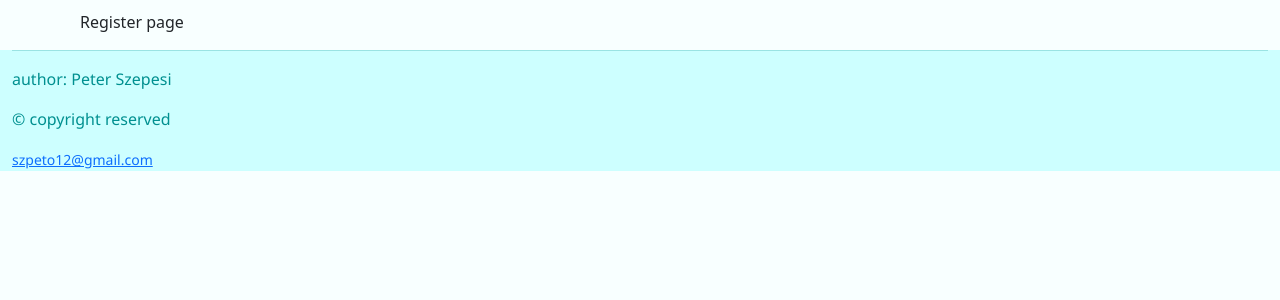
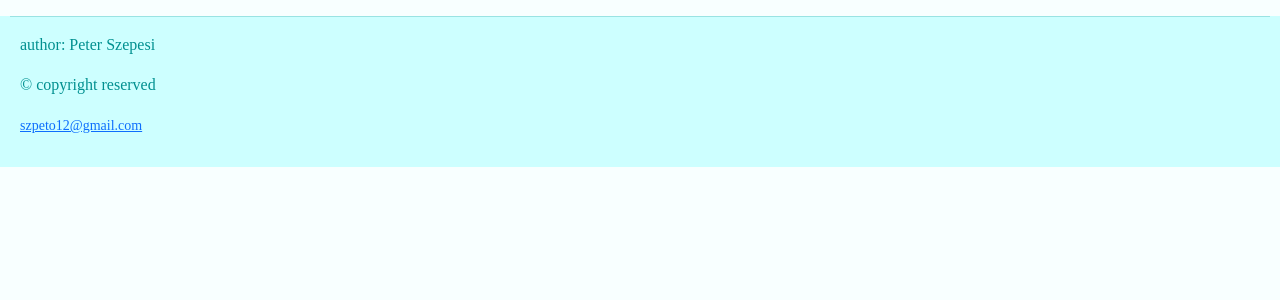
Before and after one commit to SzPeto/Python-Flask-website, a Flask app: page /register in a window 1280 px wide. Shown: the part 56-356 px from the top of the page. Run offline with Flask 3, Linux system fonts and the light colour scheme.

Commit message:
Version v0.4.9.1

```diff
--- a/static/Styles/styles.css
+++ b/static/Styles/styles.css
@@ -15,10 +15,10 @@
 
 footer {
     text-align: left;
-    font-family: Segoe UI;
+    font-family: Bahnschrift;
     color: rgb(0, 144, 144);
-    padding: 0px 12px;
     background: rgb(205, 255, 255) !important;/*linear-gradient(to top, rgb(205, 255, 255), rgb(235, 255, 255));*/
+    padding: 0px 10px 20px 10px;
 }
 
 /* Layout **************************************************************************************************** */
@@ -105,7 +105,11 @@ footer {
 
 /* Containers ************************************************************************************************** */
 .base-container {
-    margin: 10px 80px 10px 80px;
+    margin: 10px 10px 10px 10px;
+}
+
+.footer-container {
+    margin: 4px 10px 10px 10px;
 }
 
 .data-content {
--- a/templates/base.html
+++ b/templates/base.html
@@ -72,9 +72,11 @@
 
   <footer>
     <hr>
-    <p>author: Peter Szepesi</p>
-    <p>&copy; copyright reserved</p>
-    <small><a href="mailto:szpeto12@gmail.com">szpeto12@gmail.com</a></small>
+    <div class="footer-container">
+      <p>author: Peter Szepesi</p>
+      <p>&copy; copyright reserved</p>
+      <small><a href="mailto:szpeto12@gmail.com">szpeto12@gmail.com</a></small>
+    </div>
   </footer>
 
   <!-- Bootstrap ********************************************************************************************** -->
--- a/templates/register.html
+++ b/templates/register.html
@@ -3,7 +3,10 @@
 {% block body %}
     <main>
         <div class="base-container">
-            <p>Register page</p>
+            <form method="POST" action="/register">
+                {{ form.hidden_tag() }} <!-- This line is needed for security reasons -->
+
+            </form>
         </div>
     </main>
 {% endblock %}
```
Also changed, not shown: 1 other file.
